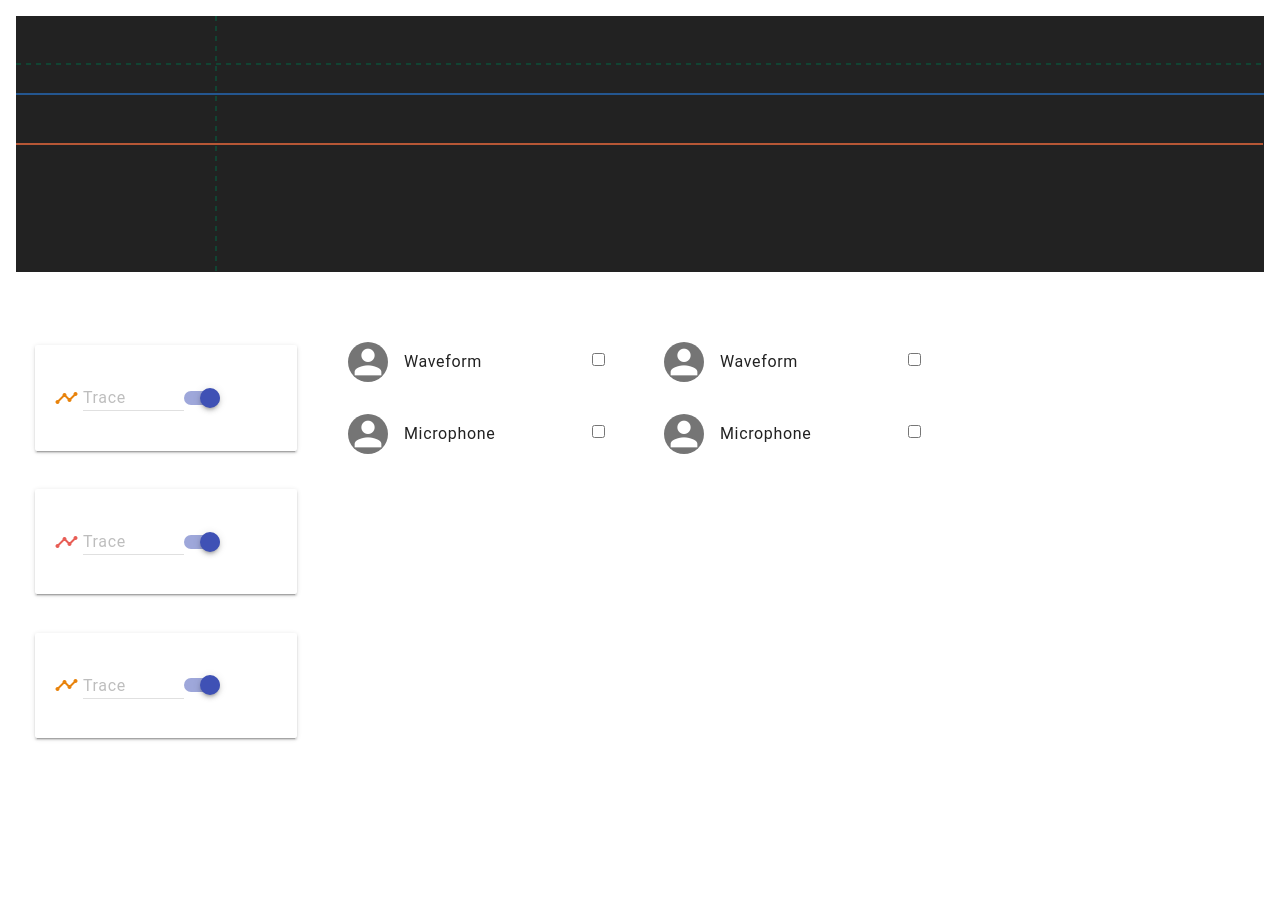
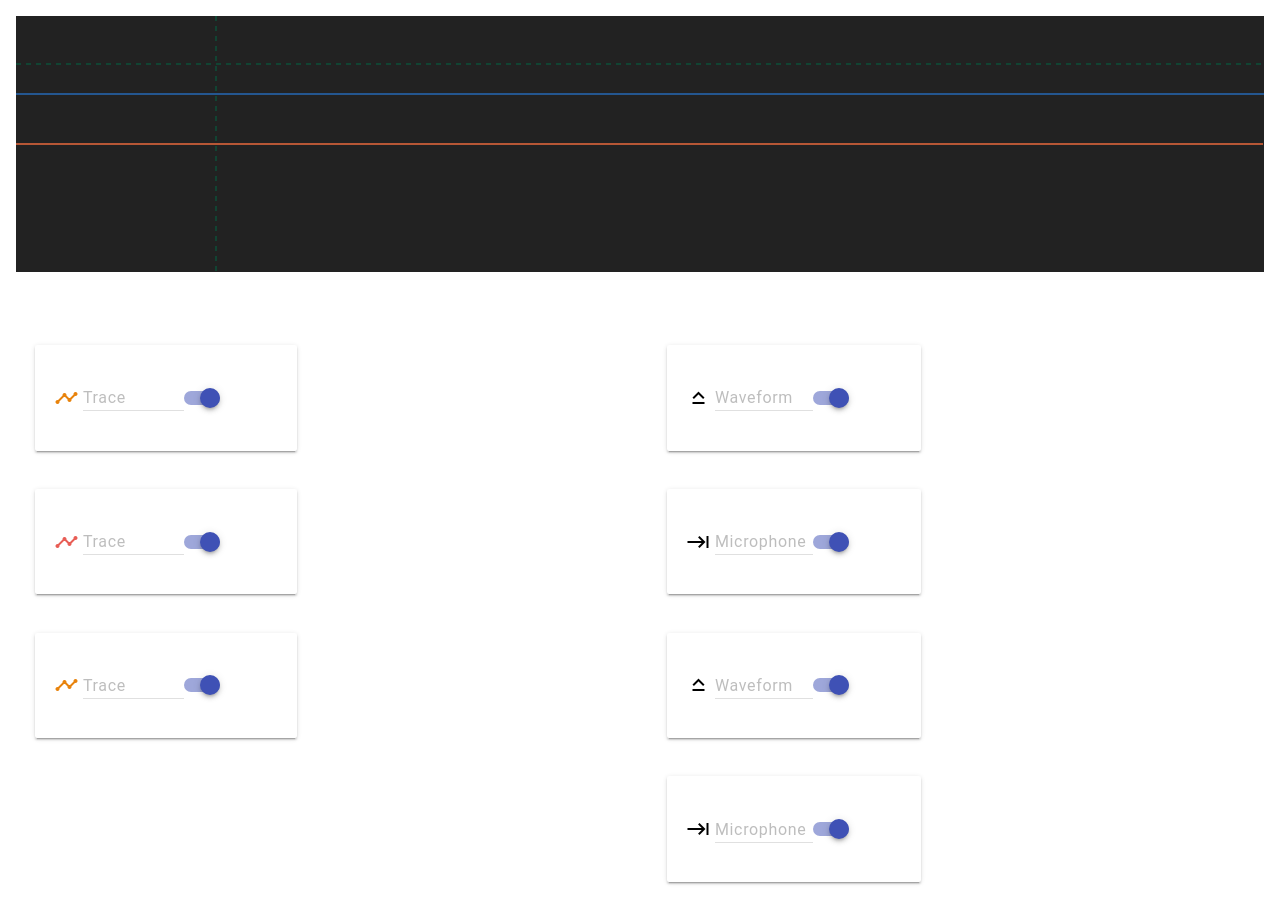
Before and after one commit to Yatekii/scope, a plain HTML site: page index.html in a window 1280 px wide. Before the commit the page ends 800 px from the top, so only its background shows below. Drawn offline with Linux system fonts and the light colour scheme.

Commit message:
source reprs now work properly designwise; cleaned code

```diff
--- a/index.html
+++ b/index.html
@@ -14,7 +14,7 @@
     <script src="js/source.js"></script>
     <script src="js/marker.js"></script>
     <script src="js/trace.js"></script>
-    <script src="js/ui.js"></script>
+    <script src="js/helpers.js"></script>
     <script src="js/generators.js"></script>
     <script src="js/oscilloscope.js"></script>
     <script src="js/main.js"></script>
@@ -29,11 +29,11 @@
         </ul>
       </div>
       <div class="mdl-cell mdl-cell--3-col mdl-cell--3-col-tablet">
-        <ul id="active-sources" class="mdl-list">
+        <ul id="sources-active" class="mdl-list">
         </ul>
       </div>
       <div class="mdl-cell mdl-cell--3-col mdl-cell--3-col-tablet">
-        <ul id="available-sources" class="mdl-list">
+        <ul id="sources-available" class="mdl-list">
         </ul>
       </div>
       <div class="mdl-cell mdl-cell--3-col mdl-cell--3-col-tablet">
--- /dev/null
+++ b/js/helpers.js
@@ -0,0 +1,29 @@
+window.requestAnimationFrame = window.requestAnimationFrame || window.webkitRequestAnimationFrame;
+
+function pushme() {
+  osc1.stop(0);
+  osc2.stop(0);
+}
+
+function draw(scope) {
+  if(scope) {
+    scope.draw();
+  }
+  rafID = requestAnimationFrame(function(){draw(scope);});
+}
+
+function htmlToElement(html) {
+    var template = document.createElement('template');
+    template.innerHTML = html;
+    return template.content.firstChild;
+}
+
+function initRepr(html, container) {
+    element = htmlToElement(html);
+    if(container) {
+      container.appendChild(element);
+    } else {
+      document.body.appendChild(element);
+    }
+    return element;
+}
--- a/js/main.js
+++ b/js/main.js
@@ -14,10 +14,10 @@ function init() {
     // osc1.output.connect(audioContext.destination);
     // osc2.output.connect(audioContext.destination);
     scope = new Oscilloscope(document.getElementById('scope-container'), '100%', '256px');
-    new Generator(document.getElementById('active-sources'), scope, {}, true);
-    new Microphone(document.getElementById('active-sources'), scope, {}, true);
-    new Generator(document.getElementById('available-sources'), scope, {}, true);
-    new Microphone(document.getElementById('available-sources'), scope, {}, true);
+    scope.addSource(new Waveform(document.getElementById('active-sources'), scope, {}, true));
+    scope.addSource(new Microphone(document.getElementById('active-sources'), scope, {}, true));
+    scope.addSource(new Waveform(document.getElementById('available-sources'), scope, {}, true));
+    scope.addSource(new Microphone(document.getElementById('available-sources'), scope, {}, true));
 
     scope.addTrace(new NormalTrace(
         scope, osc1,
--- a/js/oscilloscope.js
+++ b/js/oscilloscope.js
@@ -17,6 +17,8 @@ function Oscilloscope(container, width, height) {
 
     this.triggerLevel = 50;
     this.traces = [];
+
+    this.sources = [];
 
     this.markers = [];
     this.markers.push(
@@ -69,6 +71,10 @@ Oscilloscope.prototype.draw = function () {
     this.markers.forEach(function(marker) {
         marker.draw();
     });
+}
+
+Oscilloscope.prototype.addSource = function(source) {
+    this.sources.push(source);
 }
 
 Oscilloscope.prototype.addTrace = function(trace) {
--- a/js/source.js
+++ b/js/source.js
@@ -1,67 +1,90 @@
-var generatorRepresentation = `<li class="mdl-list__item source">
-    <span class="mdl-list__item-primary-content">
-      <i class="material-icons  mdl-list__item-avatar">person</i>
-      <span class="card-title">Waveform</span>
-    </span>
-    <span class="mdl-list__item-secondary-action">
-      <label class="mdl-switch mdl-js-switch mdl-js-ripple-effect" for="list-switch-1">
-        <input type="checkbox" id="list-switch-1" class="mdl-switch__input source-on-off"/>
-      </label>
-    </span>
-  </li>`;
+function Waveform(container, scope, source, isSpawn) {
+    var me = this;
 
-var microphoneRepresentation = `<li class="mdl-list__item source">
-    <span class="mdl-list__item-primary-content">
-      <i class="material-icons  mdl-list__item-avatar">person</i>
-      <span class="card-title">Microphone</span>
-    </span>
-    <span class="mdl-list__item-secondary-action">
-      <label class="mdl-switch mdl-js-switch mdl-js-ripple-effect" for="list-switch-1">
-        <input type="checkbox" id="list-switch-1" class="mdl-switch__input source-on-off"/>
-      </label>
-    </span>
-  </li>`;
-
-
-function htmlToElement(html) {
-    var template = document.createElement('template');
-    template.innerHTML = html;
-    return template.content.firstChild;
-}
-
-function initRepr(html, container) {
-    element = htmlToElement(html);
-    if(container) {
-      container.appendChild(element);
-    } else {
-      document.body.appendChild(element);
-    }
-    return element;
-}
-
-function Generator(container, scope, source, isSpawn) {
+    // Assign class variables
     this.scope = scope;
     this.source = source;
 
-    element = htmlToElement(generatorRepresentation);
-    if(container) {
-      container.appendChild(element);
-    } else {
-      document.body.appendChild(element);
-    }
-    this.on = element.getElementsByClassName('source-on-off');
-    element.controller = this;
+    // Create HTML representation
+    var tr = this.createTraceRepr('source-title-' + scope.sources.length, 'source-switch-' + scope.sources.length)
+    this.repr = initRepr(tr, document.getElementById('sources-available'));
+    componentHandler.upgradeElement(this.repr);
+    this.repr.controller = this;
+
+    // Find on-off switch
+    var on_off = this.repr.getElementsByClassName('trace-on-off')[0];
+    on_off.onchange = function(event) { me.onSwitch(me, event); };
+    on_off.checked = true;
+    componentHandler.upgradeElement(on_off.parentElement);
+
+    // Find repr title
+    var title = document.getElementsByClassName('card-title')[0];
+    componentHandler.upgradeElement(title.parentElement);
+}
+
+Waveform.prototype.createTraceRepr = function(title_id, switch_id) {
+    return `<li class="mdl-list__item source">
+        <div class="mdl-card mdl-shadow--2dp trace-card">
+            <div class="mdl-card__title">
+                <i class="material-icons trace-card-icon">keyboard_capslock</i>&nbsp;
+                <div class="mdl-textfield mdl-js-textfield">
+                    <input class="mdl-textfield__input card-title" type="text" id="${ title_id }">
+                    <label class="mdl-textfield__label" for="${ title_id }">Waveform</label>
+                </div>
+                <label class="mdl-switch mdl-js-switch mdl-js-ripple-effect" for="${ switch_id }">
+                    <input type="checkbox" id="${ switch_id }" class="mdl-switch__input trace-on-off"/>
+                </label>
+            </div>
+        </div>
+    </li>`;
+}
+
+Waveform.prototype.onSwitch = function(source, event) {
+    console.log('Switch stub.')
+    // source.on = event.target.checked;
 }
 
 function Microphone(container, scope, source, isSpawn) {
     this.scope = scope;
     this.source = source;
     this.isSpawn = isSpawn;
-    element = htmlToElement(microphoneRepresentation);
-    if(container) {
-      container.appendChild(element);
-    } else {
-      document.body.appendChild(element);
-    }
-    element.controller = this;
+
+    // Create HTML representation
+    var tr = this.createTraceRepr('source-title-' + scope.sources.length, 'source-switch-' + scope.sources.length)
+    var repr = initRepr(tr, document.getElementById('sources-available'));
+    componentHandler.upgradeElement(repr);
+    this.repr = repr;
+    repr.controller = this;
+
+     // Find on-off switch
+    var on_off = this.repr.getElementsByClassName('trace-on-off')[0];
+    on_off.onchange = function(event) { me.onSwitch(me, event); };
+    on_off.checked = true;
+    componentHandler.upgradeElement(on_off.parentElement);
+
+    // Find repr title
+    var title = document.getElementsByClassName('card-title')[0];
+    componentHandler.upgradeElement(title.parentElement);
 }
+
+Microphone.prototype.createTraceRepr = function(title_id, switch_id) {
+    return `<li class="mdl-list__item source">
+        <div class="mdl-card mdl-shadow--2dp trace-card">
+            <div class="mdl-card__title">
+                <i class="material-icons trace-card-icon">keyboard_tab</i>&nbsp;
+                <div class="mdl-textfield mdl-js-textfield">
+                    <input class="mdl-textfield__input card-title" type="text" id="${ title_id }">
+                    <label class="mdl-textfield__label" for="${ title_id }">Microphone</label>
+                </div>
+                <label class="mdl-switch mdl-js-switch mdl-js-ripple-effect" for="${ switch_id }">
+                    <input type="checkbox" id="${ switch_id }" class="mdl-switch__input trace-on-off"/>
+                </label>
+            </div>
+        </div>
+    </li>`;
+}
+
+Microphone.prototype.onSwitch = function(source, event) {
+    console.log('Switch stub.')
+    // source.on = event.target.checked;
+}
--- a/js/trace.js
+++ b/js/trace.js
@@ -13,20 +13,12 @@ function NormalTrace(scope, source, defaultOn) {
     var repr = initRepr(tr, document.getElementById('trace-list'));
     this.repr = repr;
 
-    // Find on-off switch and store it
-    var potentialButtons = document.getElementsByClassName('trace-on-off');
-    for(i = 0; i < potentialButtons.length; i++){
-        var x = potentialButtons[i];
-        while (x = x.parentElement) {
-            if (x == repr){
-                var me = this;
-                potentialButtons[i].onchange = function(event) { me.onSwitch(me, event); };
-                potentialButtons[i].checked = true;
-                componentHandler.upgradeElement(potentialButtons[i].parentElement);
-                break;
-            }
-        }
-    }
+    // Find on-off switch
+    var on_off = repr.getElementsByClassName('trace-on-off')[0];
+    var me = this;
+    on_off.onchange = function(event) { me.onSwitch(me, event); };
+    on_off.checked = true;
+    componentHandler.upgradeElement(on_off.parentElement);
 
     // Find color storage and store it
     var potentialInputs = document.getElementsByClassName('jscolor');
@@ -154,6 +146,7 @@ function FFTrace(scope, analyzer) {
     this.data = new Uint8Array(this.analyzer.frequencyBinCount);
     this.on = true;
 
+    // Find on-off switch
     var potentialButtons = document.getElementsByClassName('trace-on-off');
     for(i = 0; i < potentialButtons.length; i++){
         var x = potentialButtons[i];
--- a/js/ui.js
+++ /dev/null
@@ -1,13 +0,0 @@
-window.requestAnimationFrame = window.requestAnimationFrame || window.webkitRequestAnimationFrame;
-
-function pushme() {
-  osc1.stop(0);
-  osc2.stop(0);
-}
-
-function draw(scope) {
-  if(scope) {
-    scope.draw();
-  }
-  rafID = requestAnimationFrame(function(){draw(scope);});
-}
```
